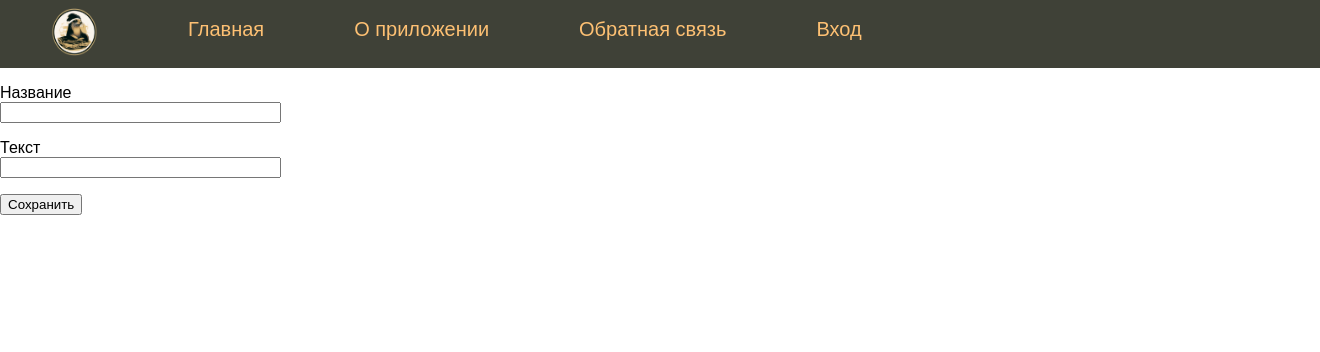
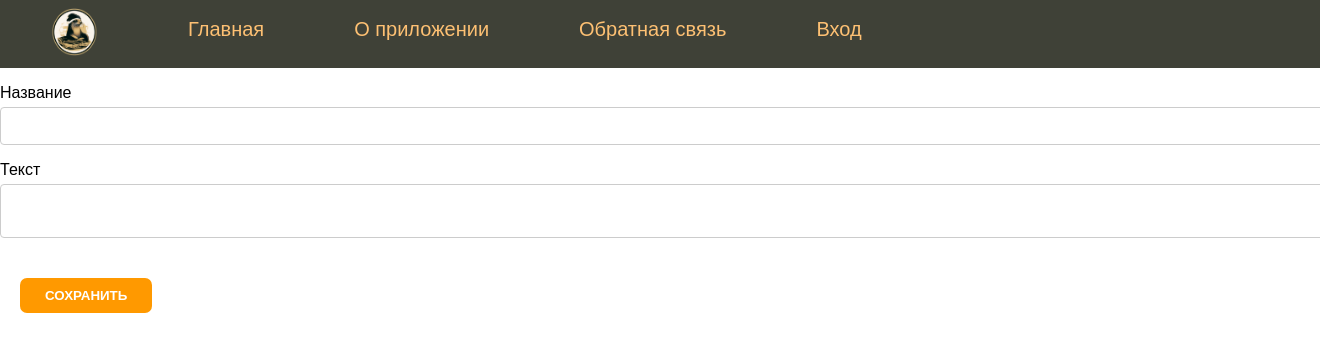
Before and after one commit to Stanis-G/Note-app, a Flask app: page /new_note in a window 1320 px wide; the page is wider, and only the part inside the window is pictured. Shown: the top 352 px of that part. Run offline with Flask 3, Linux system fonts and the light colour scheme.

Commit message:
Add more wtf forms, add css for note form

```diff
--- a/app.py
+++ b/app.py
@@ -7,7 +7,7 @@ from flask import (
 )
 
 from modules.database import NoteCollection, LectureCollection
-from modules.forms import NewNoteForm
+from modules.forms import NewNoteForm, NoteForm, ContactForm
 from modules.note import Note
 from modules.utils import set_menu
 from handlers.profile import profile_print
@@ -52,14 +52,16 @@ def about(app_name=app.name):
 def contact():
     """Contact form handler"""
 
+    form = ContactForm()
+
     if request.method == 'POST':
 
         # Preliminary checks
-        if len(request.form['username']) > 2:
+        if form.validate_on_submit():
             flash('Сообщение отправлено', category='success')
         else:
             flash('Ошибка отправки', category='error')
-    return render_template('contact.html', title='Обратная связь', menu=set_menu(), username=session.get('username'))
+    return render_template('contact.html', title='Обратная связь', menu=set_menu(), username=session.get('username'), form=form)
 
 
 # Error handler
@@ -119,13 +121,15 @@ def new_note():
 def note(header):
     """Note page"""
 
+    form = NoteForm()
+
     db = NoteCollection(MONGO_URI, MONGO_DB, session['username'])
     with db:
         note_old = db.read_record_by_name(header)
 
         if request.method == 'GET':
             # Open existing note
-            return render_template('note.html', title=header, menu=set_menu(), username=session.get('username'), note=note_old)
+            return render_template('note.html', title=header, menu=set_menu(), username=session.get('username'), note=note_old, form=form)
 
         elif request.method == 'POST':
             # Change existing note
@@ -134,10 +138,12 @@ def note(header):
             note_new = note_old
             note_new.update(request.form)
 
-        # Update existing note in db
-        db.update_record_by_name(header, note_new)
-
-        return render_template('note.html', title=note_new['header'], menu=set_menu(), username=session.get('username'), note=note_new)
+        if form.validate_on_submit():
+            # Update existing note in db
+            db.update_record_by_name(header, note_new)
+            return redirect(url_for('notes', username=session['username']))
+        else:
+            pass # Need to raise some error
 
 
 @app.route('/delete/<path:header>')
--- a/modules/forms.py
+++ b/modules/forms.py
@@ -1,6 +1,13 @@
 from flask_wtf import FlaskForm
-from wtforms import StringField, PasswordField, BooleanField, SubmitField
+from wtforms import StringField, PasswordField, BooleanField, SubmitField, TextAreaField
 from wtforms.validators import DataRequired
+
+
+class ContactForm(FlaskForm):
+    username = StringField('Имя', validators=[DataRequired()])
+    email = StringField('Email', validators=[DataRequired()])
+    message = StringField('Сообщение', validators=[DataRequired()])
+    submit = SubmitField('Отправить')
 
 
 class LoginForm(FlaskForm):
@@ -19,5 +26,11 @@ class NewProfileForm(FlaskForm):
 
 class NewNoteForm(FlaskForm):
     header = StringField('Название', validators=[DataRequired()])
-    text = StringField('Текст')
+    text = TextAreaField('Текст')
     submit = SubmitField('Сохранить')
+
+
+class NoteForm(FlaskForm):
+    header = StringField('Название', validators=[DataRequired()])
+    text = TextAreaField('Текст')
+    submit = SubmitField('Сохранить')
--- a/static/css/styles.css
+++ b/static/css/styles.css
@@ -54,6 +54,54 @@ div.content {
 .form-contact p {margin: 10px 0 10px 0;}
 .form-contact input[type-submit], textarea {
     font-size: 16px;
+}
+
+* General form-note styling */
+.form-note {
+    max-width: 500px;
+    margin: 0 auto;
+}
+
+/* Styling for input fields (both header and text) */
+.form-input {
+    min-width: 80px;
+    width: 100%; /* Make the input fields take full width */
+    padding: 10px;
+    font-size: 14px;
+    border: 1px solid #ccc;
+    border-radius: 4px;
+    margin-top: 5px;
+}
+
+/* Styling for submit button */
+.form-submit {
+    margin-top: 20px;
+    margin-left: 20px;
+    border: none;
+    border-radius: 7px;
+    padding: 10px 25px;
+    background: #ff9900;
+    cursor: pointer;
+    text-transform: uppercase;
+    font-weight: bold;
+    color: white;
+}
+
+.form-submit:hover {
+    background: #ff6600;
+}
+
+/* Label styling */
+.form-note label {
+    display: inline-block;
+    margin-bottom: 8px;
+    font-weight: bold;
+    color: #333;
+}
+
+/* Spacing between form sections */
+.form-note p {
+    margin: 20px 0 10px 0;
 }
 
 .flash {padding: 10px;}
--- a/templates/new_note.html
+++ b/templates/new_note.html
@@ -10,14 +10,14 @@
     {{ form.hidden_tag() }}
     <p>
         {{ form.header.label }}<br>
-        {{ form.header(size=32) }}<br>
+        {{ form.header(class_='form-input') }}<br>
     </p>
     <p>
         {{ form.text.label }}<br>
-        {{ form.text(size=32) }}
+        {{ form.text(class_='form-input') }}
     </p>
     <p>
-        {{ form.submit() }}
+        {{ form.submit(class_='form-submit') }}
     </p>
 </form>
 {% endblock %}
```
Also changed, not shown: templates/contact.html (+16 -5 lines), templates/note.html (+13 -5 lines).
